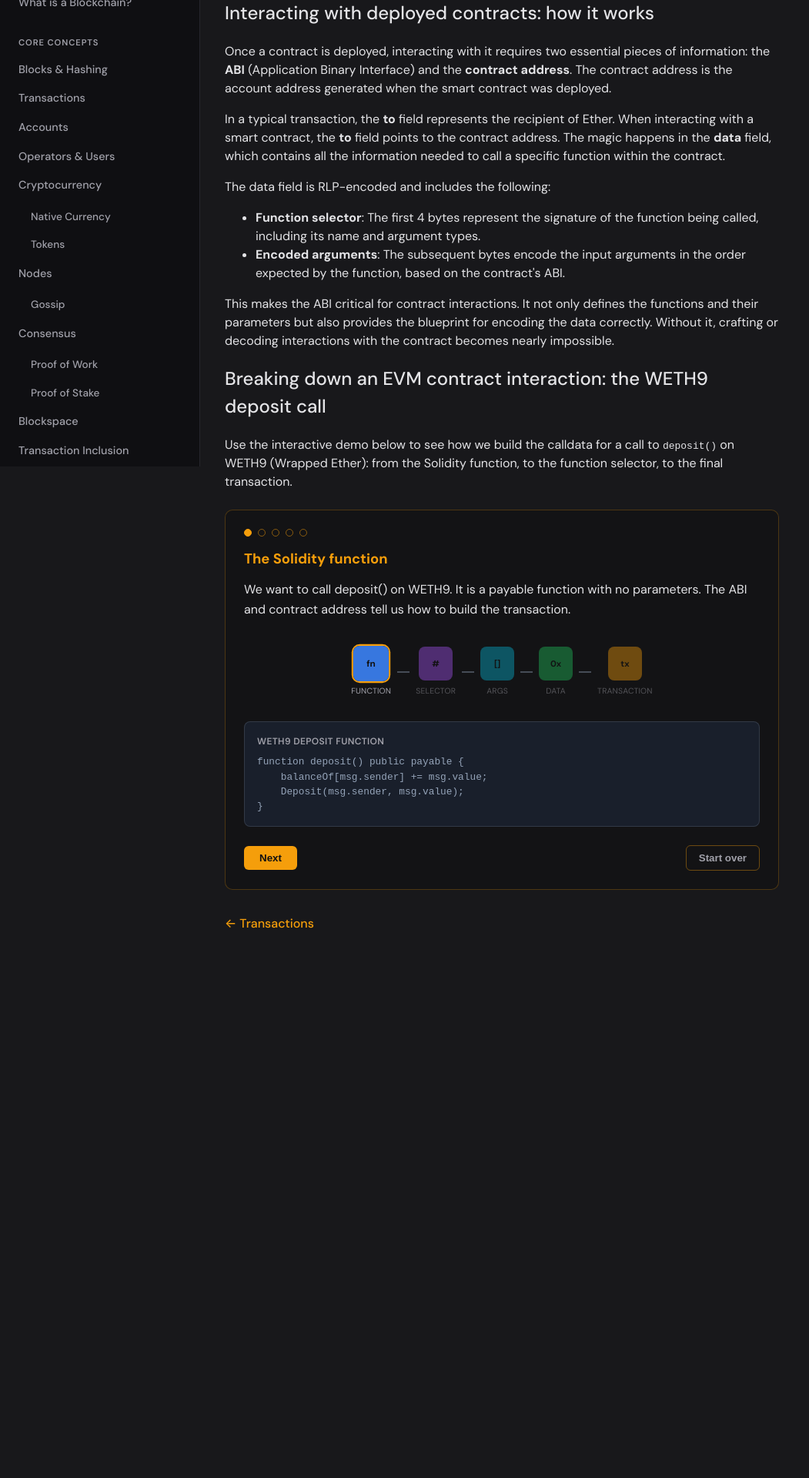
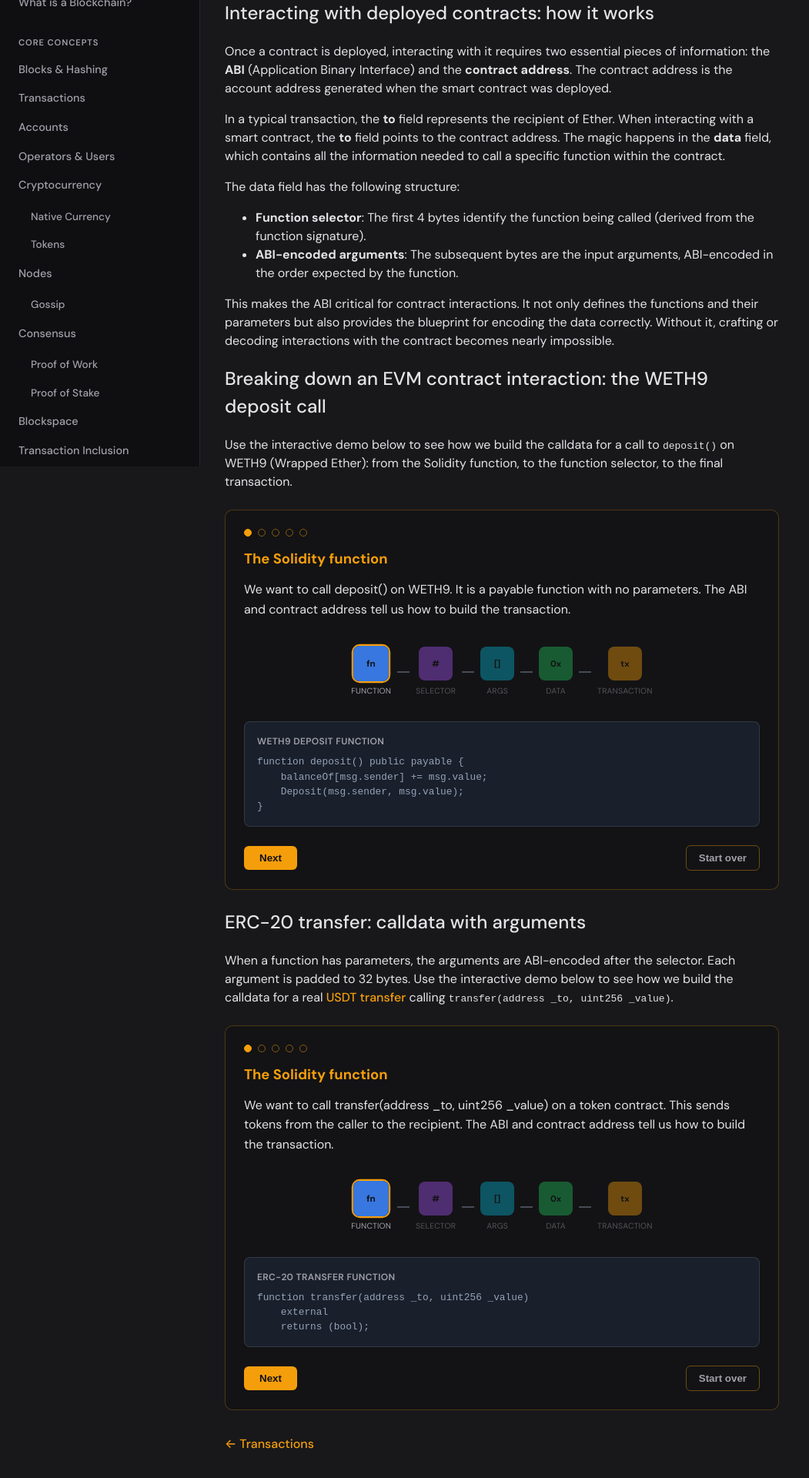
Before and after one commit to dlebee/interactive-blockchain-learning, a React (Vite) app: page /ethereum/transactions/calldata in a window 1280 px wide. Shown: the part 194-2114 px from the top of the page at 77% size, without its empty margins (0-1051 px from the left). Before the commit the page ends 1454 px from the top, so only its background shows below. Built offline with nearby package versions, Linux system fonts and the light colour scheme.

Commit message:
added erc20 sample

```diff
--- a/src/pages/ethereum/CalldataDemo.css
+++ b/src/pages/ethereum/CalldataDemo.css
@@ -215,6 +215,42 @@
   color: var(--text-muted);
 }
 
+.calldata-args-breakdown {
+  display: flex;
+  flex-direction: column;
+  gap: 0.75rem;
+}
+
+.calldata-arg-row {
+  display: flex;
+  flex-direction: column;
+  gap: 0.2rem;
+}
+
+.calldata-arg-row code {
+  font-size: 0.8rem;
+  font-family: ui-monospace, monospace;
+  color: #67e8f9;
+  word-break: break-all;
+}
+
+.calldata-arg-label {
+  font-size: 0.75rem;
+  font-weight: 600;
+  color: var(--text-muted);
+}
+
+.calldata-arg-hint {
+  font-size: 0.8rem;
+  color: rgba(148, 163, 184, 0.8);
+}
+
+.calldata-data-long {
+  font-size: 0.75rem !important;
+  word-break: break-all;
+  line-height: 1.4;
+}
+
 .calldata-data-preview {
   background: rgba(34, 197, 94, 0.08);
   border-color: rgba(34, 197, 94, 0.25);
--- /dev/null
+++ b/src/pages/ethereum/CalldataTransferDemo.tsx
@@ -0,0 +1,146 @@
+import { useState } from 'react'
+import './CalldataDemo.css'
+
+const STEPS = [
+  { title: 'The Solidity function', text: 'We want to call transfer(address _to, uint256 _value) on a token contract. This sends tokens from the caller to the recipient. The ABI and contract address tell us how to build the transaction.', stepIndex: 0 },
+  { title: 'Function selector', text: 'The first 4 bytes are the selector: Keccak-256("transfer(address,uint256)")[0:4] = 0xa9059cbb.', stepIndex: 1 },
+  { title: 'ABI-encoded arguments', text: 'Each argument is padded to 32 bytes. The address is left-padded; the uint256 is right-padded. Order matches the function parameters.', stepIndex: 2 },
+  { title: 'The data field', text: 'Selector plus encoded args: 0xa9059cbb + 32 bytes for _to + 32 bytes for _value.', stepIndex: 3 },
+  { title: 'Full transaction', text: 'The transaction sends 0 ETH (value) to the USDT contract (to), with the calldata. The chain executes transfer() and moves tokens from sender to recipient.', stepIndex: 4 },
+]
+
+const SOLIDITY_FUNCTION = 'function transfer(address _to, uint256 _value)\n    external\n    returns (bool);'
+
+const SELECTOR_DERIVATION = '"transfer(address,uint256)" -> Keccak-256 -> first 4 bytes -> 0xa9059cbb'
+
+const TRANSFER_ETHERSCAN_URL = 'https://etherscan.io/tx/0xb4d11184204428e48d24bc28276510382140facb09831c0ea53d9742b6a21a14'
+
+const TX_JSON = `{
+  "to": "0xdAC17F958D2ee523a2206206994597C13D831ec7",
+  "value": "0x0",
+  "data": "0xa9059cbb000000000000000000000000738a8ad3bff18a20c64ec82db59aa77d394bc6890000000000000000000000000000000000000000000000000000000000000078"
+}`
+
+export function CalldataTransferDemo() {
+  const [step, setStep] = useState(0)
+  const current = STEPS[step]
+  const isLast = step === STEPS.length - 1
+
+  return (
+    <div className="calldata-demo" aria-label="Interactive: building calldata for ERC-20 transfer">
+      <div className="calldata-demo-card">
+        <div className="calldata-demo-step-indicator">
+          {STEPS.map((_, i) => (
+            <button
+              key={i}
+              type="button"
+              className={`step-dot ${i === step ? 'active' : ''} ${i < step ? 'done' : ''}`}
+              onClick={() => setStep(i)}
+              aria-label={`Go to step ${i + 1}`}
+            />
+          ))}
+        </div>
+
+        <h3>{current.title}</h3>
+        <p className="calldata-demo-text">{current.text}</p>
+
+        <div className="calldata-demo-pipeline">
+          <div className={`calldata-stage ${step >= 0 ? 'active' : ''} ${step === 0 ? 'current' : ''}`}>
+            <div className="calldata-icon calldata-solidity" title="Solidity">
+              <span className="calldata-icon-label">fn</span>
+            </div>
+            <span className="calldata-stage-name">Function</span>
+          </div>
+          <div className={`calldata-arrow ${step >= 1 ? 'active' : ''}`} />
+          <div className={`calldata-stage ${step >= 1 ? 'active' : ''} ${step === 1 ? 'current' : ''}`}>
+            <div className={`calldata-icon calldata-selector ${step === 1 ? 'working' : ''}`} title="Selector">
+              <span className="calldata-icon-label">#</span>
+            </div>
+            <span className="calldata-stage-name">Selector</span>
+          </div>
+          <div className={`calldata-arrow ${step >= 2 ? 'active' : ''}`} />
+          <div className={`calldata-stage ${step >= 2 ? 'active' : ''} ${step === 2 ? 'current' : ''}`}>
+            <div className="calldata-icon calldata-args" title="Args">
+              <span className="calldata-icon-label">[]</span>
+            </div>
+            <span className="calldata-stage-name">Args</span>
+          </div>
+          <div className={`calldata-arrow ${step >= 3 ? 'active' : ''}`} />
+          <div className={`calldata-stage ${step >= 3 ? 'active' : ''} ${step === 3 ? 'current' : ''}`}>
+            <div className="calldata-icon calldata-data" title="Data">
+              <span className="calldata-icon-label">0x</span>
+            </div>
+            <span className="calldata-stage-name">Data</span>
+          </div>
+          <div className={`calldata-arrow ${step >= 4 ? 'active' : ''}`} />
+          <div className={`calldata-stage ${step >= 4 ? 'active' : ''} ${step === 4 ? 'current' : ''}`}>
+            <div className="calldata-icon calldata-tx" title="Transaction">
+              <span className="calldata-icon-label">tx</span>
+            </div>
+            <span className="calldata-stage-name">Transaction</span>
+          </div>
+        </div>
+
+        {current.stepIndex === 0 && (
+          <div className="calldata-demo-preview">
+            <span className="calldata-preview-label">ERC-20 transfer function</span>
+            <pre className="calldata-demo-code">{SOLIDITY_FUNCTION}</pre>
+          </div>
+        )}
+        {current.stepIndex === 1 && (
+          <div className="calldata-demo-preview calldata-selector-preview">
+            <div className="calldata-derivation-formula">{SELECTOR_DERIVATION}</div>
+            <div className="calldata-selector-result">
+              <span className="calldata-selector-label">Function selector (4 bytes)</span>
+              <code className="calldata-selector-value">0xa9059cbb</code>
+            </div>
+          </div>
+        )}
+        {current.stepIndex === 2 && (
+          <div className="calldata-demo-preview">
+            <span className="calldata-preview-label">ABI-encoded arguments</span>
+            <div className="calldata-args-breakdown">
+              <div className="calldata-arg-row">
+                <span className="calldata-arg-label">_to (address, 32 bytes)</span>
+                <code>0x0000...738a8ad3bff18a20c64ec82db59aa77d394bc689</code>
+              </div>
+              <div className="calldata-arg-row">
+                <span className="calldata-arg-label">_value (uint256, 32 bytes)</span>
+                <code>0x0000...0078</code>
+                <span className="calldata-arg-hint">120 = 0.00012 USDT (6 decimals)</span>
+              </div>
+            </div>
+          </div>
+        )}
+        {current.stepIndex === 3 && (
+          <div className="calldata-demo-preview calldata-data-preview">
+            <span className="calldata-preview-label">Data field</span>
+            <code className="calldata-data-value calldata-data-long">0xa9059cbb000000000000000000000000738a8ad3bff18a20c64ec82db59aa77d394bc6890000000000000000000000000000000000000000000000000000000000000078</code>
+          </div>
+        )}
+        {current.stepIndex === 4 && (
+          <div className="calldata-demo-preview calldata-tx-preview">
+            <span className="calldata-preview-label">Transaction (to USDT, value 0, data)</span>
+            <pre className="calldata-demo-code">{TX_JSON}</pre>
+            <a href={TRANSFER_ETHERSCAN_URL} target="_blank" rel="noopener noreferrer" className="calldata-etherscan-link">
+              View on Etherscan
+            </a>
+          </div>
+        )}
+
+        <div className="calldata-demo-actions">
+          {isLast ? (
+            <span className="calldata-demo-completed">Done</span>
+          ) : (
+            <button type="button" className="calldata-next-btn" onClick={() => setStep((s) => Math.min(s + 1, STEPS.length - 1))}>
+              Next
+            </button>
+          )}
+          <button type="button" className="calldata-reset-btn" onClick={() => setStep(0)}>
+            Start over
+          </button>
+        </div>
+      </div>
+    </div>
+  )
+}
--- a/src/pages/ethereum/EthereumTransactionsCalldataPage.tsx
+++ b/src/pages/ethereum/EthereumTransactionsCalldataPage.tsx
@@ -1,5 +1,6 @@
 import { Link } from 'react-router-dom'
 import { CalldataDemo } from './CalldataDemo'
+import { CalldataTransferDemo } from './CalldataTransferDemo'
 
 export function EthereumTransactionsCalldataPage() {
   return (
@@ -31,18 +32,16 @@ export function EthereumTransactionsCalldataPage() {
         information needed to call a specific function within the contract.
       </p>
       <p>
-        The data field is RLP-encoded and includes the following:
+        The data field has the following structure:
       </p>
       <ul>
         <li>
-          <strong>Function selector</strong>: The first 4 bytes represent the
-          signature of the function being called, including its name and argument
-          types.
+          <strong>Function selector</strong>: The first 4 bytes identify the
+          function being called (derived from the function signature).
         </li>
         <li>
-          <strong>Encoded arguments</strong>: The subsequent bytes encode the
-          input arguments in the order expected by the function, based on the
-          contract&apos;s ABI.
+          <strong>ABI-encoded arguments</strong>: The subsequent bytes are the
+          input arguments, ABI-encoded in the order expected by the function.
         </li>
       </ul>
       <p>
@@ -64,6 +63,26 @@ export function EthereumTransactionsCalldataPage() {
       </p>
       <CalldataDemo />
 
+      <h2 id="erc20-transfer-example">
+        <a href="#erc20-transfer-example" className="anchor-link" aria-label="Link to this section">
+          ERC-20 transfer: calldata with arguments
+        </a>
+      </h2>
+      <p>
+        When a function has parameters, the arguments are ABI-encoded after the selector.
+        Each argument is padded to 32 bytes. Use the interactive demo below to see how we
+        build the calldata for a real{' '}
+        <a
+          href="https://etherscan.io/tx/0xb4d11184204428e48d24bc28276510382140facb09831c0ea53d9742b6a21a14"
+          target="_blank"
+          rel="noopener noreferrer"
+        >
+          USDT transfer
+        </a>
+        {' '}calling <code>transfer(address _to, uint256 _value)</code>.
+      </p>
+      <CalldataTransferDemo />
+
       <p className="page-next-link">
         <Link to="/ethereum/transactions">← Transactions</Link>
       </p>
```
